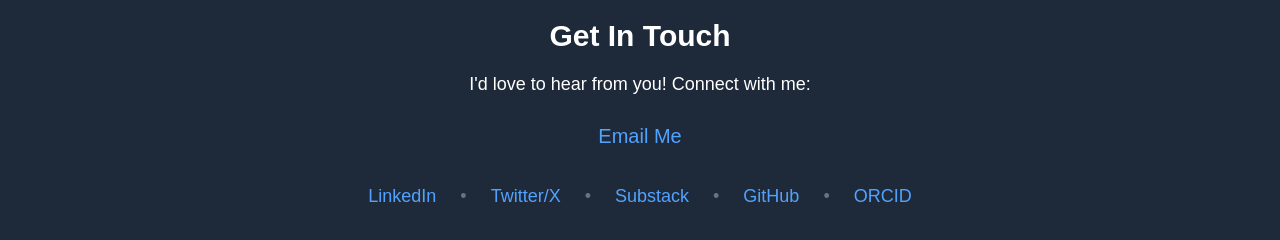
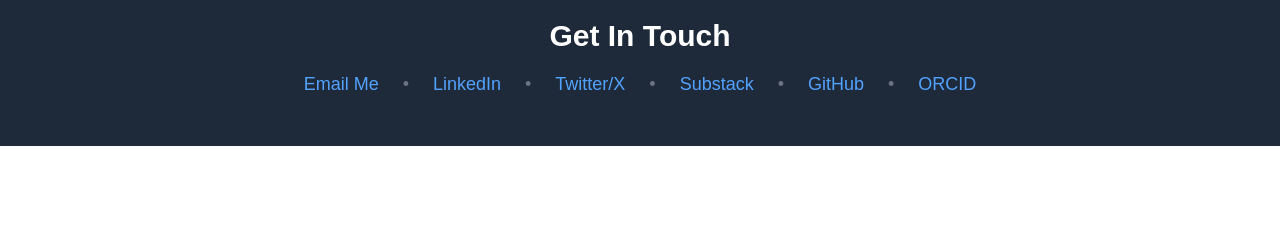
Before and after one commit to leahgibson/leah-gibson-website, a Next.js app: page / in a window 1280 px wide. Shown: the part 1844-2084 px from the top of the page. After the commit the page ends 1990 px from the top, so only its background shows below. Built offline with nearby package versions, Linux system fonts and the light colour scheme.

Commit message:
update footer layout

```diff
--- a/app/components/Footer.js
+++ b/app/components/Footer.js
@@ -3,19 +3,14 @@
       <section className="bg-gray-800 text-white py-12 px-6">
         <div className="max-w-4xl mx-auto text-center">
           <h2 className="text-3xl font-bold mb-4">Get In Touch</h2>
-          <p className="text-lg mb-6">
-            I&apos;d love to hear from you! Connect with me:
-          </p>
 
-          {/* Email */}
-          <p className="text-xl mb-8">
+          {/* Links */}
+          <div className="flex flex-wrap justify-center gap-6 text-lg">
             <a href="mailto:leah.d.gibson98@gmail.com" className="text-blue-400 hover:text-blue-300">
               Email Me
             </a>
-          </p>
+            <span className="text-gray-500">•</span>
 
-          {/* Social Media Links */}
-          <div className="flex flex-wrap justify-center gap-6 text-lg">
             <a
               href="https://linkedin.com/in/leahdgibson"
               target="_blank"
```
